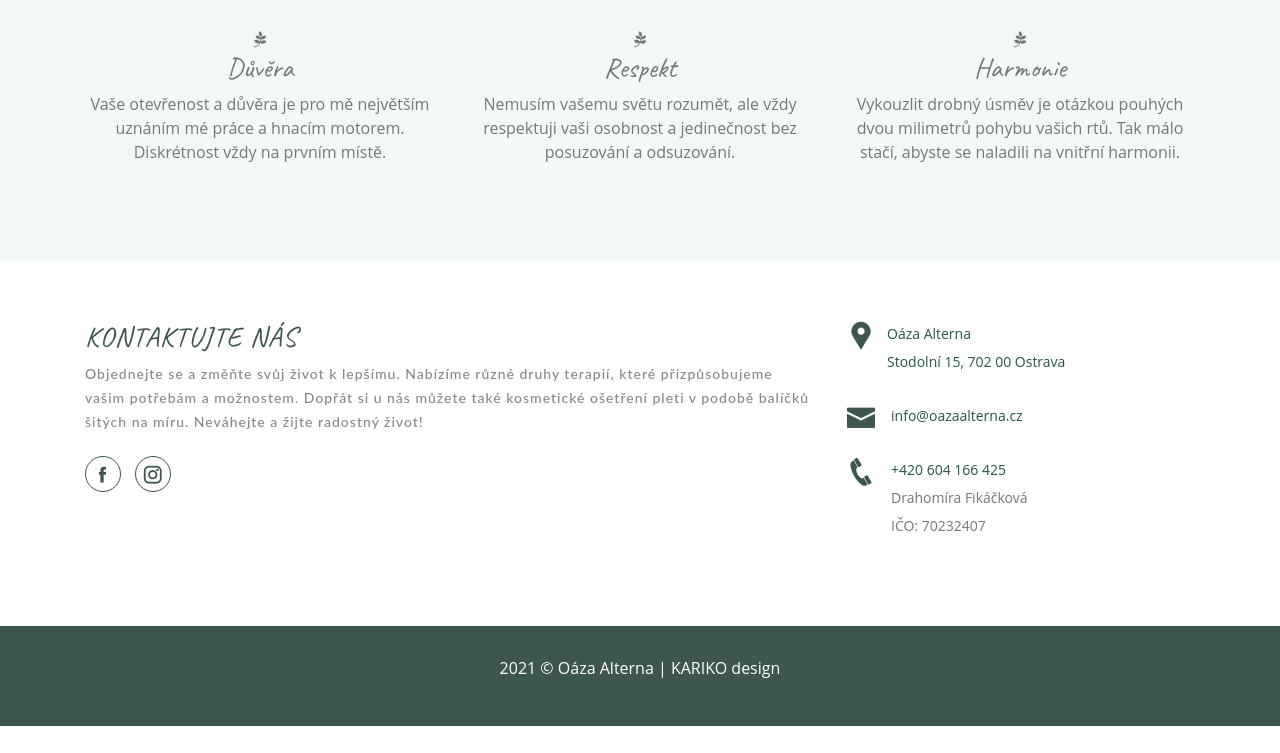
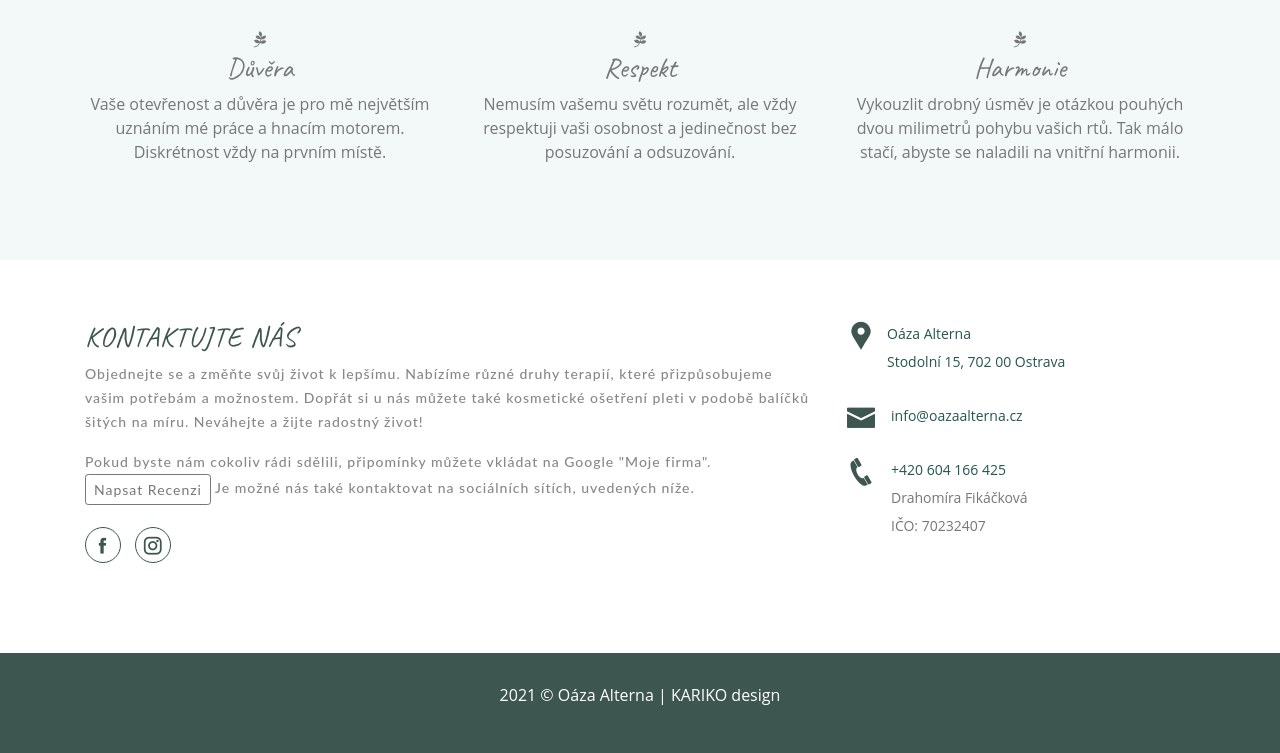
Before and after one commit to kotalka/oazaalterna, a plain HTML site: page index.html in a window 1280 px wide. Shown: the part 1436-2189 px from the top of the page. Before the commit the page ends 2162 px from the top, so only its background shows below. Drawn offline with Linux system fonts and the light colour scheme; some packages are replaced by stand-ins of ours; a script that the page names is missing.

Commit message:
připomínky

```diff
--- a/index.html
+++ b/index.html
@@ -216,7 +216,10 @@
                 přizpůsobujeme vašim potřebám a možnostem.
                 Dopřát si u nás můžete také kosmetické ošetření pleti v podobě balíčků šitých na míru.
                 Neváhejte a žijte radostný život!</p>
-              <div class="social-links">
+                <p>Pokud byste nám cokoliv rádi sdělili, připomínky můžete vkládat na Google "Moje firma".
+                <a href="https://www.google.com/search?q=o%C3%A1za+alterna&oq=o%C3%A1za+alterna&aqs=chrome.0.69i59l2j0i19i22i30j69i61j69i60.2232j0j4&client=ubuntu&sourceid=chrome&ie=UTF-8#wrkpb"><span class="btn btn-sm" style="color:#777; border-color: #777;">Napsat Recenzi</span></a> Je možné nás také kontaktovat na sociálních sítích, uvedených níže.</p>
+
+                <div class="social-links">
                <!-- <a href="#" class="twitter"><i class="icofont-twitter"></i></a> -->
                 <a href="https://www.facebook.com/oazaalterna" class="facebook"><i class="icofont-facebook"></i></a>
                 <a href="https://www.instagram.com/oazaalterna/" class="instagram"><i class="icofont-instagram"></i></a>
```
Also changed, not shown: blog-post-1.html (+2 -0 lines), blog-post-2.html (+2 -0 lines), blog-post-3.html (+2 -0 lines), blog.html (+2 -0 lines), kosmetika.html (+2 -0 lines), omne.html (+2 -1 lines), terapie.html (+2 -0 lines).
